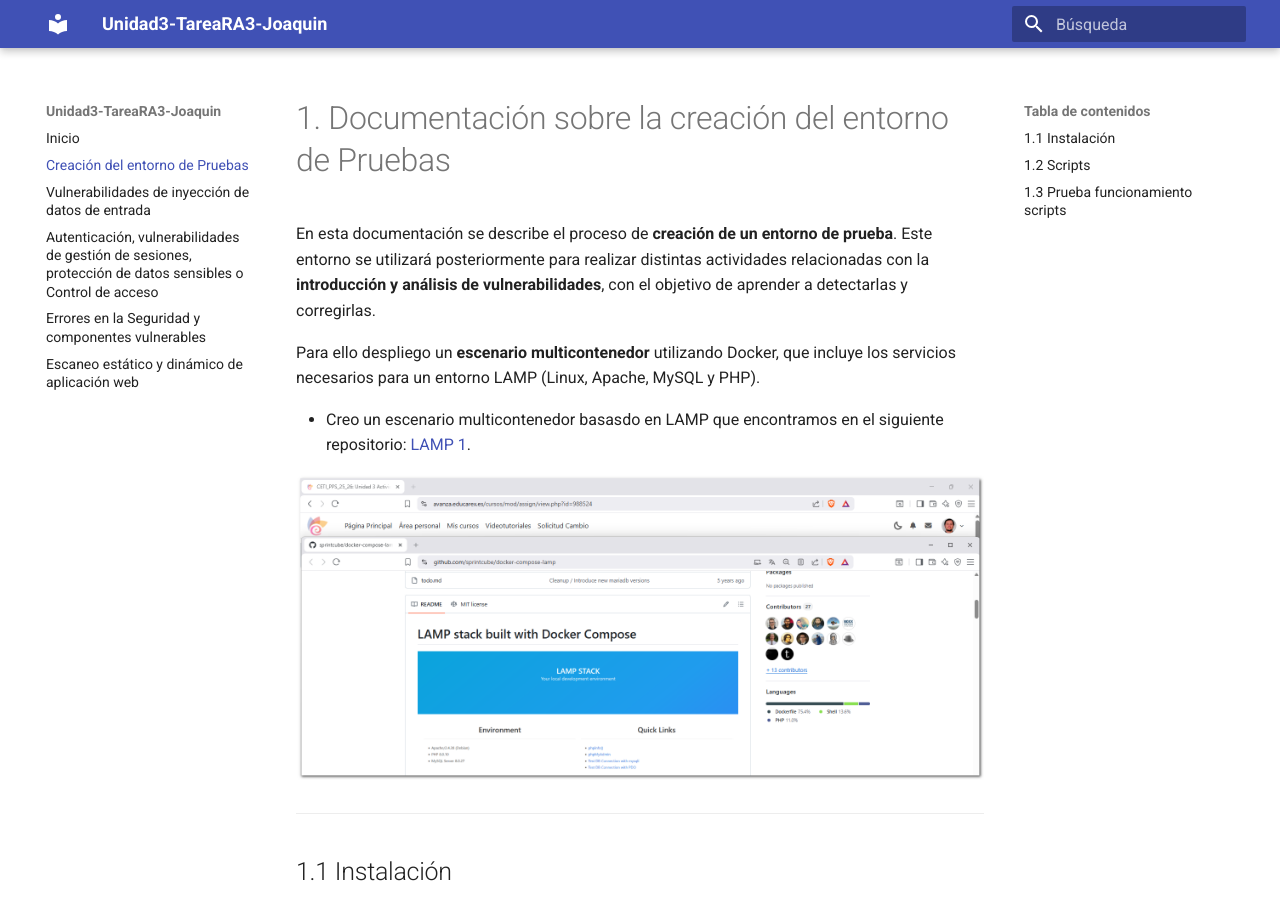
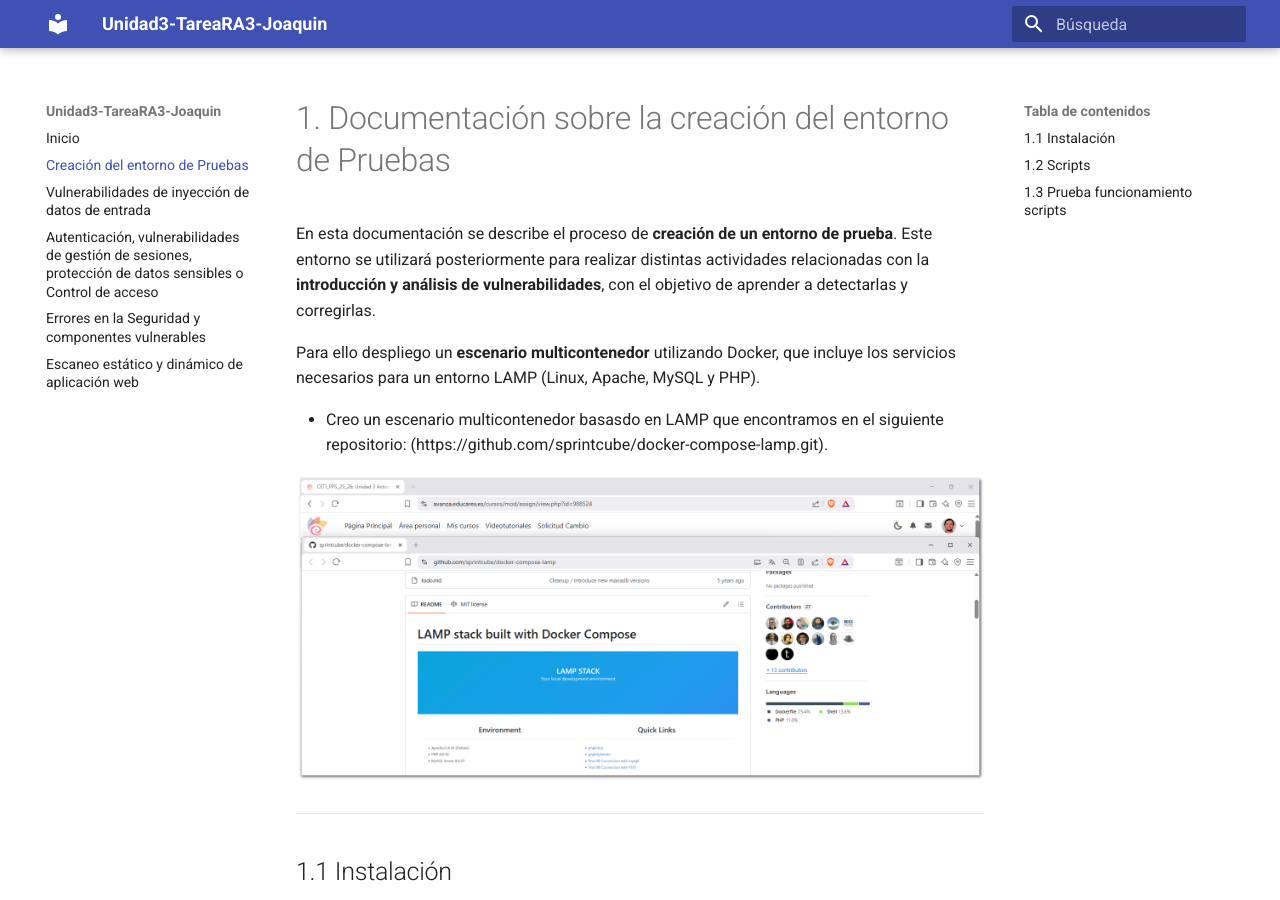
Before and after one commit to JBLeopard/Unidad3-TareaRA3-Joaquin, an MkDocs documentation site: the page built from docs/CreacionEntornoPrueba.md, in a window 1280 px wide and 900 px high. Built offline with MkDocs 1.6.1 and Material for MkDocs 9.7.7, drawn with Linux system fonts in a browser that asks for light colours.

Commit message:
Update CreacionEntornoPrueba.md

```diff
--- a/docs/CreacionEntornoPrueba.md
+++ b/docs/CreacionEntornoPrueba.md
@@ -4,7 +4,7 @@ En esta documentación se describe el proceso de **creación de un entorno de pr
 
 Para ello despliego un **escenario multicontenedor** utilizando Docker, que incluye los servicios necesarios para un entorno LAMP (Linux, Apache, MySQL y PHP).
 
--  Creo un escenario multicontenedor basasdo en LAMP que encontramos en el siguiente repositorio: [LAMP 1](https://github.com/sprintcube/docker-compose-lamp.git).
+-  Creo un escenario multicontenedor basasdo en LAMP que encontramos en el siguiente repositorio: (https://github.com/sprintcube/docker-compose-lamp.git).
 
 ![LAMP 1](./images/apartado_uno/lamp1.png)
 
```
